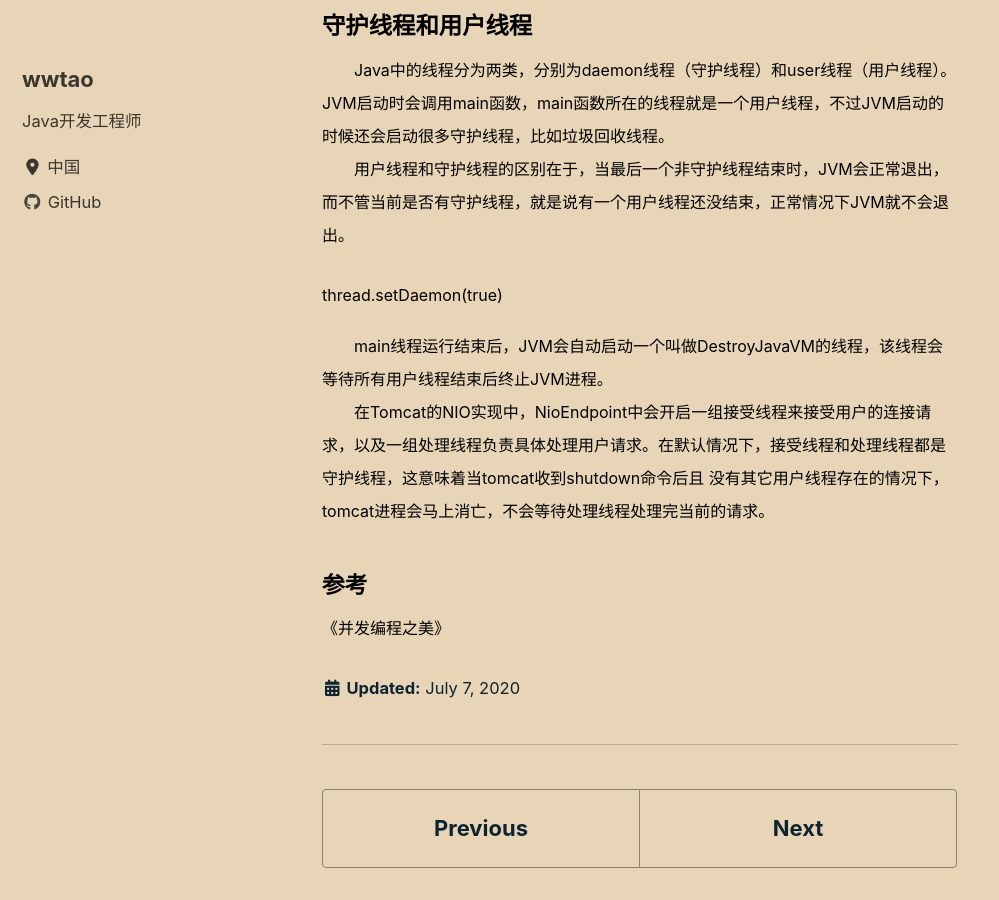
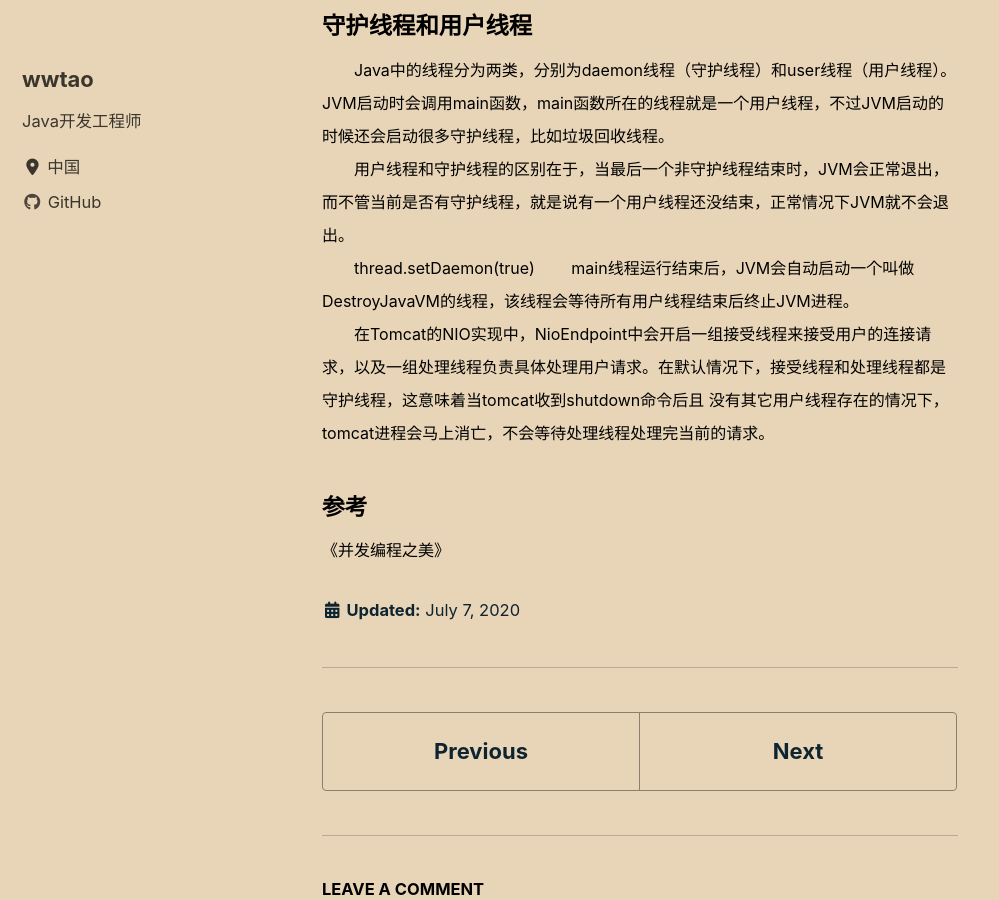
Before and after one commit to wuwtBeyond/wuwtBeyond.github.io, a Jekyll site: the page built from _posts/2020-07-07-线程是什么.md, in a window 1280 px wide and 900 px high, scrolled down 1002 px. Shown: the whole window, without its empty margins (0-999 px from the left). Built offline with Jekyll 4.4.1, drawn with Linux system fonts in a browser that asks for light colours; cached includes are drawn as plain includes; nearby versions of some CDN libraries; comment, search, counter and statistics services are not loaded.

Commit message:
update 更新文章

```diff
--- a/_posts/2020-07-07-线程是什么.md
+++ b/_posts/2020-07-07-线程是什么.md
@@ -29,7 +29,7 @@
 &emsp;&emsp;用户线程和守护线程的区别在于，当最后一个非守护线程结束时，JVM会正常退出，而不管当前是否有守护线程，就是说有一个用户线程还没结束，正常情况下JVM就不会退出。<br>
 
 <font size="3">
-&emsp;&emsp;<p>thread.setDaemon(true)</p>
+&emsp;&emsp;thread.setDaemon(true)
 </font>
 
 &emsp;&emsp;main线程运行结束后，JVM会自动启动一个叫做DestroyJavaVM的线程，该线程会等待所有用户线程结束后终止JVM进程。<br>
```
